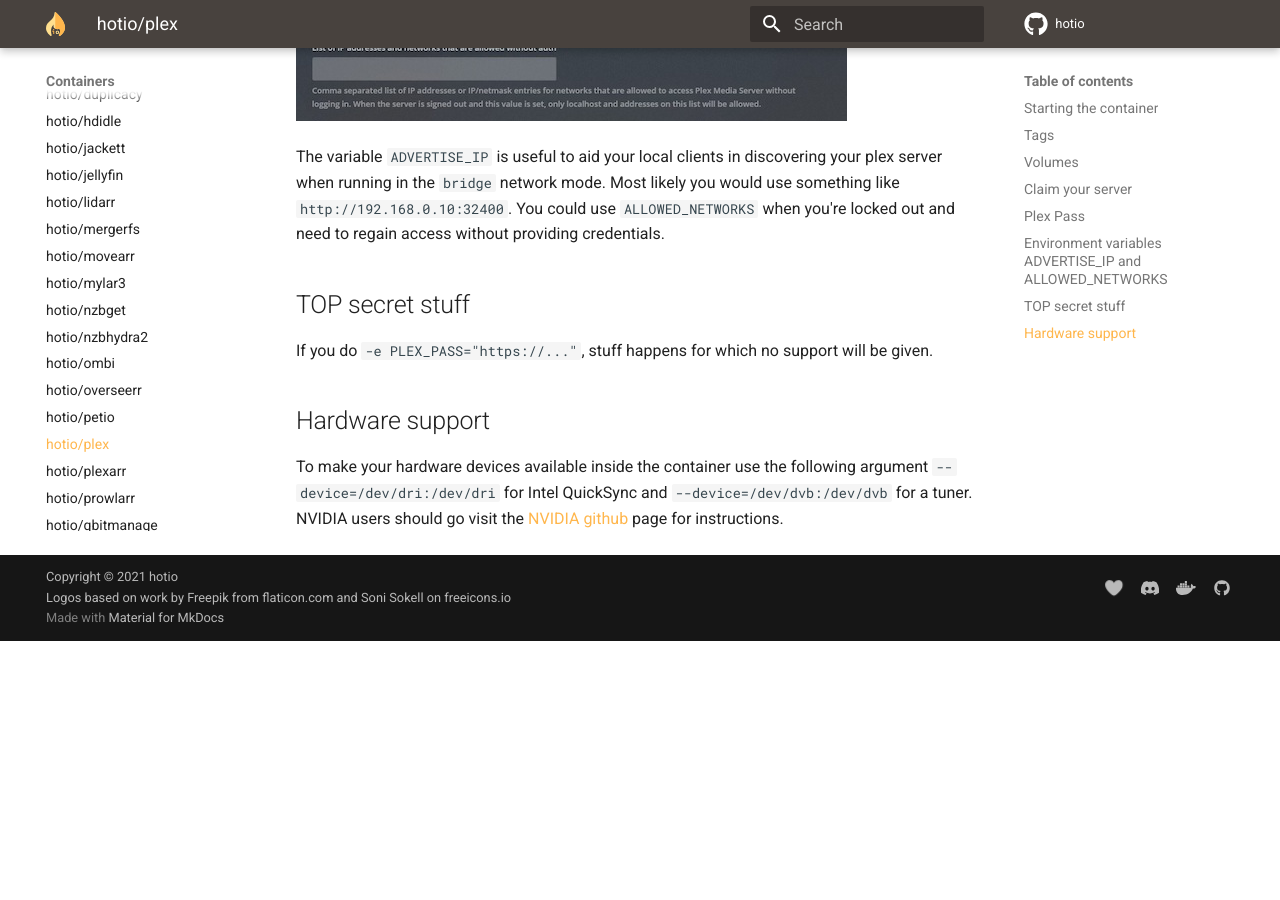
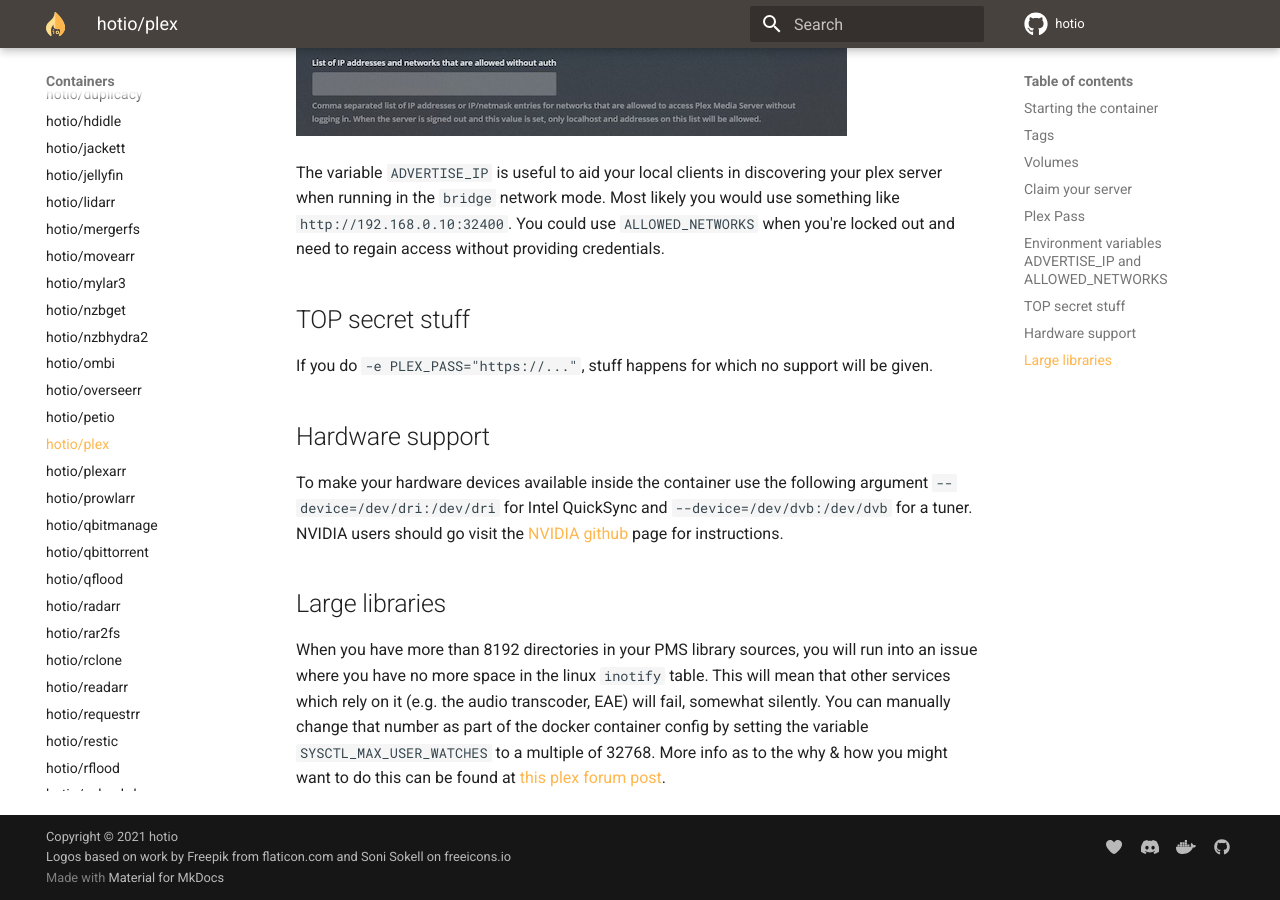
Before and after one commit to hotio/website, an MkDocs documentation site: the page built from docs/containers/plex.md, in a window 1280 px wide and 900 px high, scrolled down 1927 px. Built offline with MkDocs 1.6.1 and Material for MkDocs 9.7.7, drawn with Linux system fonts in a browser that asks for light colours; before the commit the page ends 2568 px from its top, so only the background shows below that; some of the changed text lies outside the part shown.

Commit message:
[DOCS] Add commentary about large libraries
Mention the MAX_USER_WATCHES variable and how to use it, plus link to the original discussion for further info.

```diff
--- a/docs/containers/plex.md
+++ b/docs/containers/plex.md
@@ -26,6 +26,7 @@
             -e ADVERTISE_IP="" \
             -e ALLOWED_NETWORKS="" \
             -e PLEX_PASS="no" \
+            -e SYSCTL_MAX_USER_WATCHES=32768 \
             -v /<host_folder_config>:/config \
             -v /<host_folder_transcode>:/transcode \
             cr.hotio.dev/hotio/plex
@@ -87,3 +88,7 @@
 ## Hardware support
 
 To make your hardware devices available inside the container use the following argument `--device=/dev/dri:/dev/dri` for Intel QuickSync and `--device=/dev/dvb:/dev/dvb` for a tuner. NVIDIA users should go visit the [NVIDIA github](https://github.com/NVIDIA/nvidia-docker){: target=_blank rel="noopener noreferrer" } page for instructions.
+
+## Large libraries
+
+When you have more than 8192 directories in your PMS library sources, you will run into an issue where you have no more space in the linux `inotify` table. This will mean that other services which rely on it (e.g. the audio transcoder, EAE) will fail, somewhat silently. You can manually change that number as part of the docker container config by setting the variable `SYSCTL_MAX_USER_WATCHES` to a multiple of 32768. More info as to the why & how you might want to do this can be found at [this plex forum post](https://forums.plex.tv/t/increase-the-number-of-directories-linux-can-monitor-notify/209156){: target=_blank rel="noopener noreferrer" }.
```
